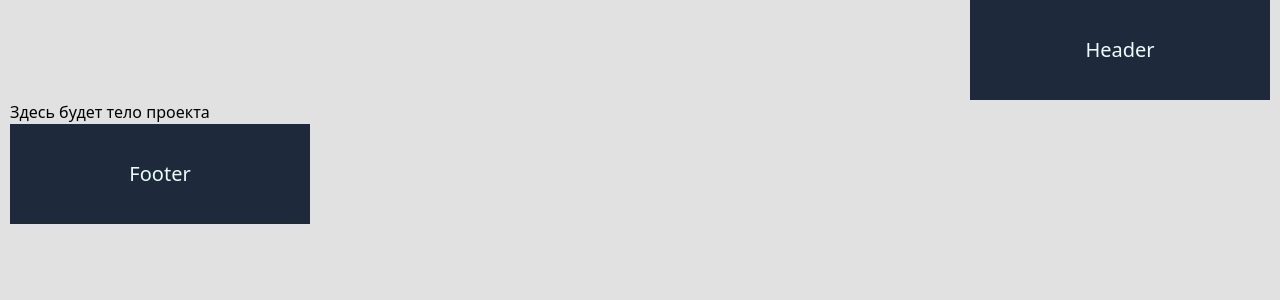
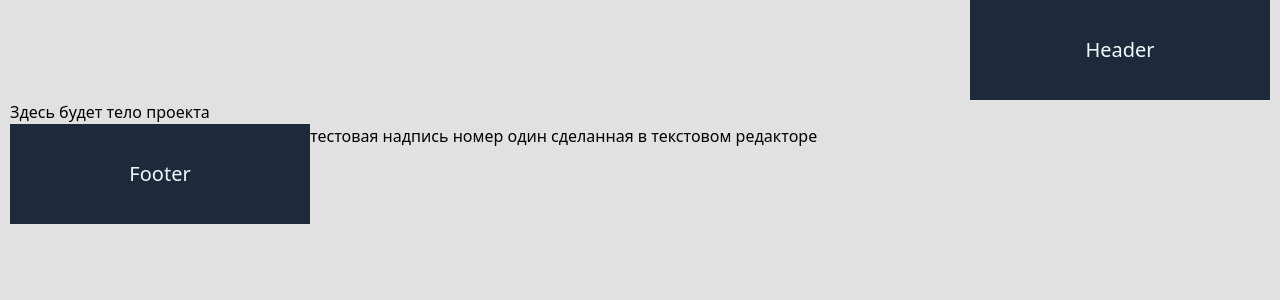
Before and after one commit to NikolayPilgun/GithubTraining, a React (Vite) app: page / in a window 1280 px wide. Shown: the top 300 px of the page. Built offline with nearby package versions, Linux system fonts and the light colour scheme.

Commit message:
conflict test number one

```diff
--- a/src/components/footer/Footer.tsx
+++ b/src/components/footer/Footer.tsx
@@ -4,7 +4,7 @@ function Footer() {
 			<div className="w-full h-full bg-slate-800 flex justify-center items-center">
 				<h2 className="text-xl text-cyan-50 ">Footer</h2>
 			</div>
-			<div className=""></div>
+			<div>тестовая надпись номер один сделанная в текстовом редакторе</div>
 		</footer>
 	);
 }
```
